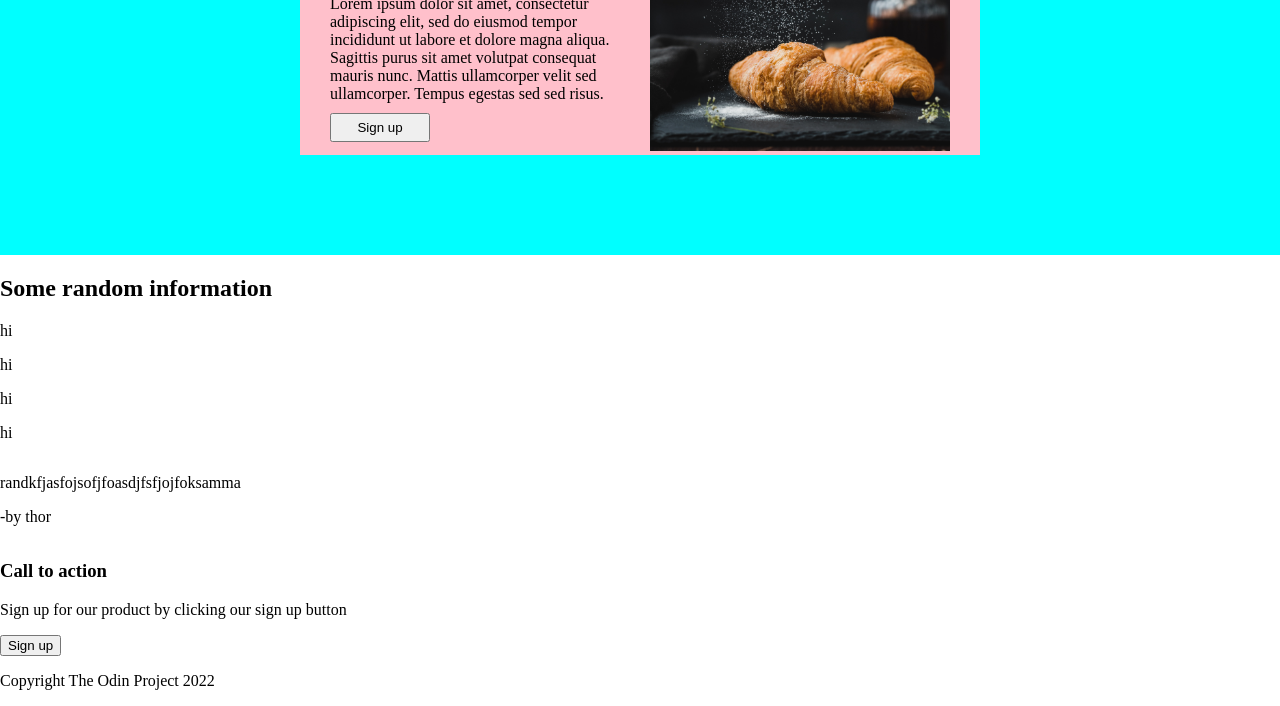
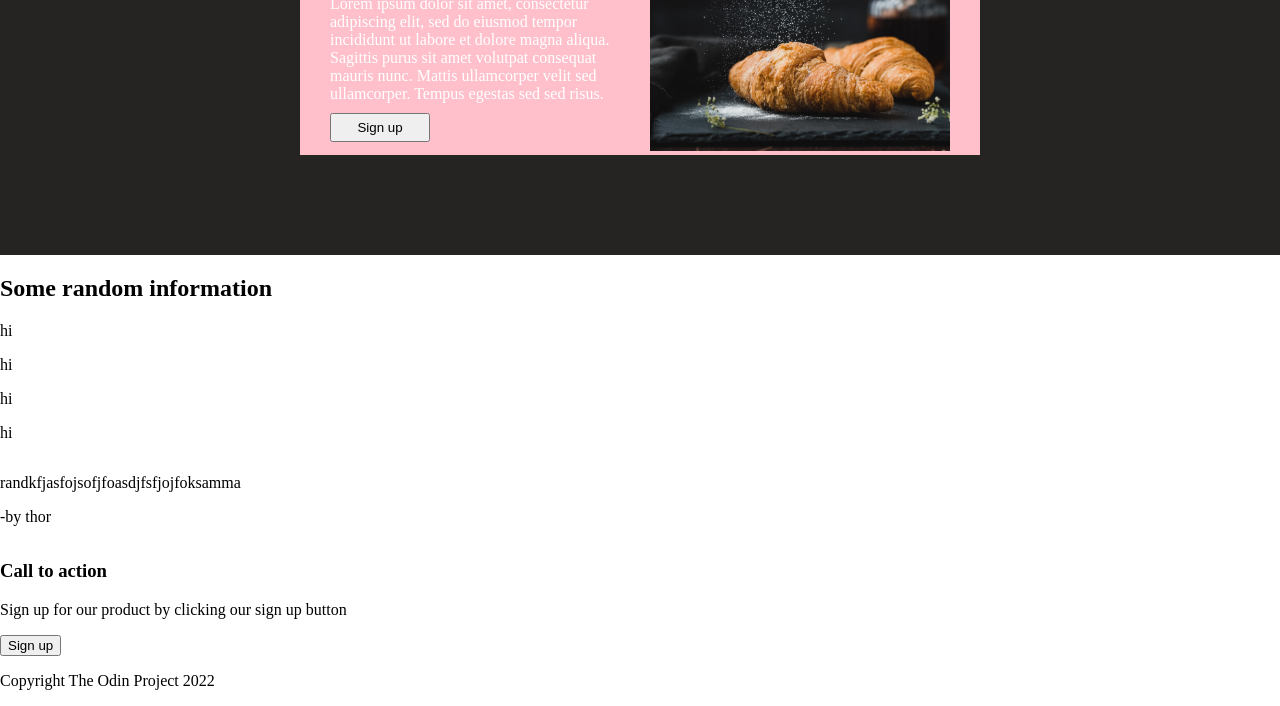
Before and after one commit to salvantjeff/landing-page, a plain HTML site: page index.html in a window 1280 px wide. Shown: the part 137-843 px from the top of the page. Drawn offline with Linux system fonts and the light colour scheme.

Commit message:
Change header background color and text color

```diff
--- a/style.css
+++ b/style.css
@@ -10,8 +10,9 @@ body{
     display: flex;
     flex-flow: column nowrap;
     gap: 10px;
-    background-color: aqua;
+    background-color: #252422;
     padding: 20px 300px 100px 300px;
+    color: white;
 }
 .header-nav {
     display: flex;
```
